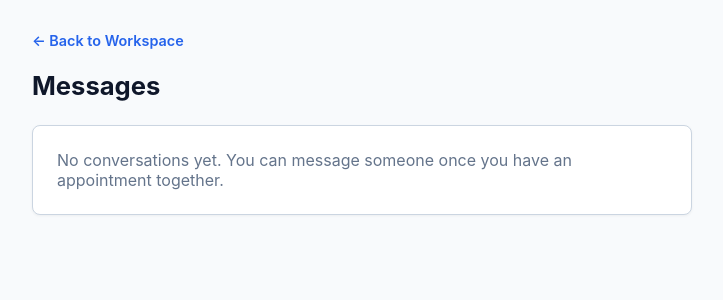
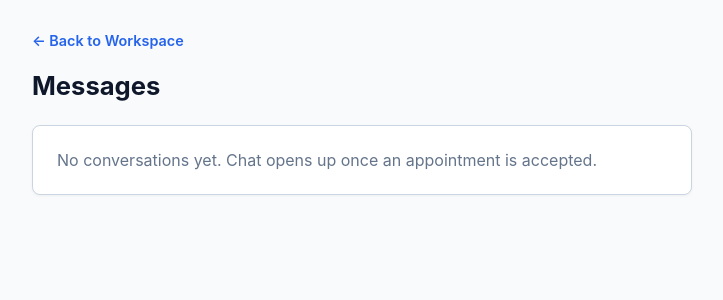
Before and after one commit to dsgm45/medibro, a Flask app: template templates/chat_list.html in a window 1280 px wide. Shown: the part 61-361 px from the top of the page, without its empty margins (278-1001 px from the left). Run offline with Flask 3, Linux system fonts and the light colour scheme; the template is opened without the code that fills it, so the values that code supplies are empty.

Commit message:
Fix chat: redesign as per-appointment threads, auto-fix stale message table

```diff
--- a/app.py
+++ b/app.py
@@ -6,7 +6,7 @@ from functools import wraps
 from collections import defaultdict
 from flask import Flask, render_template, request, redirect, url_for, flash, session
 from flask_sqlalchemy import SQLAlchemy
-from sqlalchemy import text
+from sqlalchemy import text, inspect
 from werkzeug.security import generate_password_hash, check_password_hash
 from email_validator import validate_email, EmailNotValidError
 
@@ -129,14 +129,12 @@ class AdminAuditLog(db.Model):
 
 class Message(db.Model):
     id = db.Column(db.Integer, primary_key=True)
-    patient_id = db.Column(db.Integer, db.ForeignKey('user.id'), nullable=False)
-    doctor_id = db.Column(db.Integer, db.ForeignKey('user.id'), nullable=False)
+    appointment_id = db.Column(db.Integer, db.ForeignKey('appointment.id'), nullable=False)
     sender_id = db.Column(db.Integer, db.ForeignKey('user.id'), nullable=False)
     content = db.Column(db.Text, nullable=False)
     created_at = db.Column(db.DateTime, default=datetime.utcnow)
 
-    patient = db.relationship('User', foreign_keys=[patient_id])
-    doctor = db.relationship('User', foreign_keys=[doctor_id])
+    appointment = db.relationship('Appointment', backref='messages')
     sender = db.relationship('User', foreign_keys=[sender_id])
 
 class Medicine(db.Model):
@@ -167,6 +165,25 @@ def migrate_schema():
             except Exception as e:
                 db.session.rollback()
                 app.logger.warning(f"Migration statement skipped (may already be applied): {e}")
+
+        # The 'message' table previously existed with an incompatible schema
+        # left over from an earlier, never-completed chat feature. Detect and
+        # fix it automatically. This check is idempotent: once the table has
+        # the correct schema, it becomes a no-op on every future startup, so
+        # it's safe to leave in place permanently and will never touch real
+        # message data once the fix has applied once.
+        try:
+            inspector = inspect(db.engine)
+            if inspector.has_table('message'):
+                existing_columns = {col['name'] for col in inspector.get_columns('message')}
+                if 'appointment_id' not in existing_columns:
+                    db.session.execute(text('DROP TABLE IF EXISTS message'))
+                    db.session.commit()
+                    db.create_all()
+                    app.logger.warning('Recreated "message" table with the current schema (old incompatible table removed).')
+        except Exception as e:
+            db.session.rollback()
+            app.logger.warning(f"Message table schema check skipped: {e}")
 
 def init_db():
     with app.app_context():
@@ -562,59 +579,64 @@ def chat_list():
     role = session.get('role')
 
     if role == 'patient':
-        partner_ids = [row[0] for row in db.session.query(Appointment.doctor_id).filter_by(patient_id=user_id).distinct().all()]
+        appts = Appointment.query.filter(
+            Appointment.patient_id == user_id,
+            Appointment.status.in_(['accepted', 'completed'])
+        ).order_by(Appointment.appointment_date.desc()).all()
     else:
-        partner_ids = [row[0] for row in db.session.query(Appointment.patient_id).filter_by(doctor_id=user_id).distinct().all()]
-
-    partners = User.query.filter(User.id.in_(partner_ids)).all() if partner_ids else []
+        appts = Appointment.query.filter(
+            Appointment.doctor_id == user_id,
+            Appointment.status.in_(['accepted', 'completed'])
+        ).order_by(Appointment.appointment_date.desc()).all()
 
     conversations = []
-    for partner in partners:
-        if role == 'patient':
-            last_msg = Message.query.filter_by(patient_id=user_id, doctor_id=partner.id).order_by(Message.created_at.desc()).first()
-        else:
-            last_msg = Message.query.filter_by(doctor_id=user_id, patient_id=partner.id).order_by(Message.created_at.desc()).first()
-        conversations.append({'partner': partner, 'last_message': last_msg})
+    for appt in appts:
+        partner = appt.doctor if role == 'patient' else appt.patient
+        last_msg = Message.query.filter_by(appointment_id=appt.id).order_by(Message.created_at.desc()).first()
+        conversations.append({'appointment': appt, 'partner': partner, 'last_message': last_msg})
 
     conversations.sort(key=lambda c: c['last_message'].created_at if c['last_message'] else datetime.min, reverse=True)
 
     return render_template('chat_list.html', conversations=conversations)
 
-@app.route('/chat/<int:other_id>', methods=['GET', 'POST'])
+@app.route('/chat/<int:appointment_id>', methods=['GET', 'POST'])
 @login_required
 @role_required('patient', 'doctor')
-def chat_thread(other_id):
+def chat_thread(appointment_id):
     user_id = session.get('user_id')
     role = session.get('role')
 
-    if role == 'patient':
-        patient_id, doctor_id = user_id, other_id
-    else:
-        patient_id, doctor_id = other_id, user_id
+    appt = Appointment.query.get_or_404(appointment_id)
 
-    has_appointment = Appointment.query.filter_by(patient_id=patient_id, doctor_id=doctor_id).first()
-    if not has_appointment:
-        flash('You can only message someone you have an appointment history with.', 'error')
+    if role == 'patient' and appt.patient_id != user_id:
+        flash('Unauthorized action.', 'error')
+        return redirect(url_for('chat_list'))
+    if role == 'doctor' and appt.doctor_id != user_id:
+        flash('Unauthorized action.', 'error')
         return redirect(url_for('chat_list'))
 
-    other_user = User.query.get_or_404(other_id)
+    if appt.status not in ('accepted', 'completed'):
+        flash('Chat is only available for accepted or completed appointments.', 'error')
+        return redirect(url_for('chat_list'))
+
+    other_user = appt.doctor if role == 'patient' else appt.patient
 
     if request.method == 'POST':
         content = request.form.get('content', '').strip()
         if content:
             try:
-                msg = Message(patient_id=patient_id, doctor_id=doctor_id, sender_id=user_id, content=content)
+                msg = Message(appointment_id=appt.id, sender_id=user_id, content=content)
                 db.session.add(msg)
                 db.session.commit()
             except Exception as e:
                 db.session.rollback()
                 app.logger.error(f"Send message error: {e}")
                 flash('Error sending message.', 'error')
-        return redirect(url_for('chat_thread', other_id=other_id))
+        return redirect(url_for('chat_thread', appointment_id=appt.id))
 
-    messages = Message.query.filter_by(patient_id=patient_id, doctor_id=doctor_id).order_by(Message.created_at.asc()).all()
+    messages = Message.query.filter_by(appointment_id=appt.id).order_by(Message.created_at.asc()).all()
 
-    return render_template('chat_thread.html', other_user=other_user, messages=messages, my_user_id=user_id)
+    return render_template('chat_thread.html', appointment=appt, other_user=other_user, messages=messages, my_user_id=user_id)
 
 @app.route('/admin')
 @login_required
--- a/templates/chat_list.html
+++ b/templates/chat_list.html
@@ -28,10 +28,11 @@
         <div style="background-color: var(--surface); border: 1px solid var(--border); border-radius: var(--radius); box-shadow: 0 1px 3px rgba(0,0,0,0.05); overflow: hidden;">
             {% if conversations %}
             {% for convo in conversations %}
-            <a href="{{ url_for('chat_thread', other_id=convo.partner.id) }}" style="display: flex; justify-content: space-between; align-items: center; padding: 16px 20px; text-decoration: none; border-bottom: 1px solid #f1f5f9; color: inherit;">
+            <a href="{{ url_for('chat_thread', appointment_id=convo.appointment.id) }}" style="display: flex; justify-content: space-between; align-items: center; padding: 16px 20px; text-decoration: none; border-bottom: 1px solid #f1f5f9; color: inherit;">
                 <div>
                     <p style="margin: 0; font-weight: 700; color: var(--text-dark);">
                         {% if session.role == 'patient' %}Dr. {{ convo.partner.full_name.replace('Dr. ', '').replace('Dr ', '') }}{% else %}{{ convo.partner.full_name }}{% endif %}
+                        <span style="font-weight: 500; color: var(--text-sub); font-size: 0.8rem;">&middot; {{ convo.appointment.appointment_date }}</span>
                     </p>
                     {% if convo.last_message %}
                     <p style="margin: 4px 0 0 0; color: var(--text-sub); font-size: 0.85rem; max-width: 400px; overflow: hidden; text-overflow: ellipsis; white-space: nowrap;">{{ convo.last_message.content }}</p>
@@ -43,7 +44,7 @@
             </a>
             {% endfor %}
             {% else %}
-            <p style="color: var(--text-sub); margin: 0; padding: 24px;">No conversations yet. You can message someone once you have an appointment together.</p>
+            <p style="color: var(--text-sub); margin: 0; padding: 24px;">No conversations yet. Chat opens up once an appointment is accepted.</p>
             {% endif %}
         </div>
 
--- a/templates/chat_thread.html
+++ b/templates/chat_thread.html
@@ -26,6 +26,7 @@
             <h1 style="margin: 0; font-size: 1.4rem; color: var(--text-dark);">
                 {% if session.role == 'patient' %}Dr. {{ other_user.full_name.replace('Dr. ', '').replace('Dr ', '') }}{% else %}{{ other_user.full_name }}{% endif %}
             </h1>
+            <p style="margin: 4px 0 0 0; color: var(--text-sub); font-size: 0.85rem;">Appointment on {{ appointment.appointment_date }} at {{ appointment.appointment_time }} &middot; {{ appointment.reason or 'General Consultation' }}</p>
         </div>
 
         <div style="background-color: var(--surface); border: 1px solid var(--border); border-radius: var(--radius); box-shadow: 0 1px 3px rgba(0,0,0,0.05); padding: 20px; margin-bottom: 16px; min-height: 300px; max-height: 500px; overflow-y: auto; display: flex; flex-direction: column; gap: 10px;">
@@ -43,7 +44,7 @@
             {% endif %}
         </div>
 
-        <form action="{{ url_for('chat_thread', other_id=other_user.id) }}" method="POST" style="display: flex; gap: 10px;">
+        <form action="{{ url_for('chat_thread', appointment_id=appointment.id) }}" method="POST" style="display: flex; gap: 10px;">
             <input type="text" name="content" required placeholder="Type a message..." style="flex: 1; padding: 10px 14px; border: 1px solid var(--border); border-radius: 6px; font-size: 0.95rem; color: var(--text-dark); background-color: var(--surface);">
             <button type="submit" style="padding: 10px 24px; background-color: var(--primary); color: #ffffff; border: none; border-radius: 6px; font-weight: 600; font-size: 0.95rem; cursor: pointer;">Send</button>
         </form>
--- a/templates/doctor_dashboard.html
+++ b/templates/doctor_dashboard.html
@@ -56,10 +56,10 @@
                                 <a href="{{ url_for('handle_appointment', app_id=appt.id, action='accept') }}" style="padding: 6px 14px; background-color: #16a34a; color: #ffffff; border-radius: 6px; text-decoration: none; font-size: 0.85rem; font-weight: 600; margin-right: 6px; display: inline-block;">Accept</a>
                                 <a href="{{ url_for('handle_appointment', app_id=appt.id, action='decline') }}" style="padding: 6px 14px; background-color: #dc2626; color: #ffffff; border-radius: 6px; text-decoration: none; font-size: 0.85rem; font-weight: 600; display: inline-block;">Decline</a>
                                 {% elif appt.status == 'accepted' %}
-                                <a href="{{ url_for('chat_thread', other_id=appt.patient.id) }}" style="color: #2563eb; font-size: 0.85rem; font-weight: 600; text-decoration: none; margin-right: 10px;">💬 Chat</a>
+                                <a href="{{ url_for('chat_thread', appointment_id=appt.id) }}" style="color: #2563eb; font-size: 0.85rem; font-weight: 600; text-decoration: none; margin-right: 10px;">💬 Chat</a>
                                 <a href="{{ url_for('handle_appointment', app_id=appt.id, action='complete') }}" style="padding: 6px 14px; background-color: #6d28d9; color: #ffffff; border-radius: 6px; text-decoration: none; font-size: 0.85rem; font-weight: 600; display: inline-block;">Mark Completed</a>
                                 {% elif appt.status == 'completed' %}
-                                <a href="{{ url_for('chat_thread', other_id=appt.patient.id) }}" style="color: #2563eb; font-size: 0.85rem; font-weight: 600; text-decoration: none; margin-right: 10px;">💬 Chat</a>
+                                <a href="{{ url_for('chat_thread', appointment_id=appt.id) }}" style="color: #2563eb; font-size: 0.85rem; font-weight: 600; text-decoration: none; margin-right: 10px;">💬 Chat</a>
                                 {% if not appt.follow_up_requested %}
                                 <a href="{{ url_for('request_follow_up', app_id=appt.id) }}" style="padding: 6px 14px; background-color: #2563eb; color: #ffffff; border-radius: 6px; text-decoration: none; font-size: 0.85rem; font-weight: 600; display: inline-block;">Request Follow-up</a>
                                 {% endif %}
--- a/templates/patient_dashboard.html
+++ b/templates/patient_dashboard.html
@@ -137,7 +137,7 @@
                                 {% if appt.status == 'pending' %}
                                 <a href="{{ url_for('cancel_appointment', app_id=appt.id) }}" onclick="return confirm('Cancel this appointment request?');" style="color: #dc2626; text-decoration: none; font-weight: 600; font-size: 0.85rem;">Cancel</a>
                                 {% elif appt.status in ['accepted', 'completed'] %}
-                                <a href="{{ url_for('chat_thread', other_id=appt.doctor.id) }}" style="color: #2563eb; text-decoration: none; font-weight: 600; font-size: 0.85rem;">💬 Chat</a>
+                                <a href="{{ url_for('chat_thread', appointment_id=appt.id) }}" style="color: #2563eb; text-decoration: none; font-weight: 600; font-size: 0.85rem;">💬 Chat</a>
                                 {% endif %}
                             </td>
                         </tr>
```
